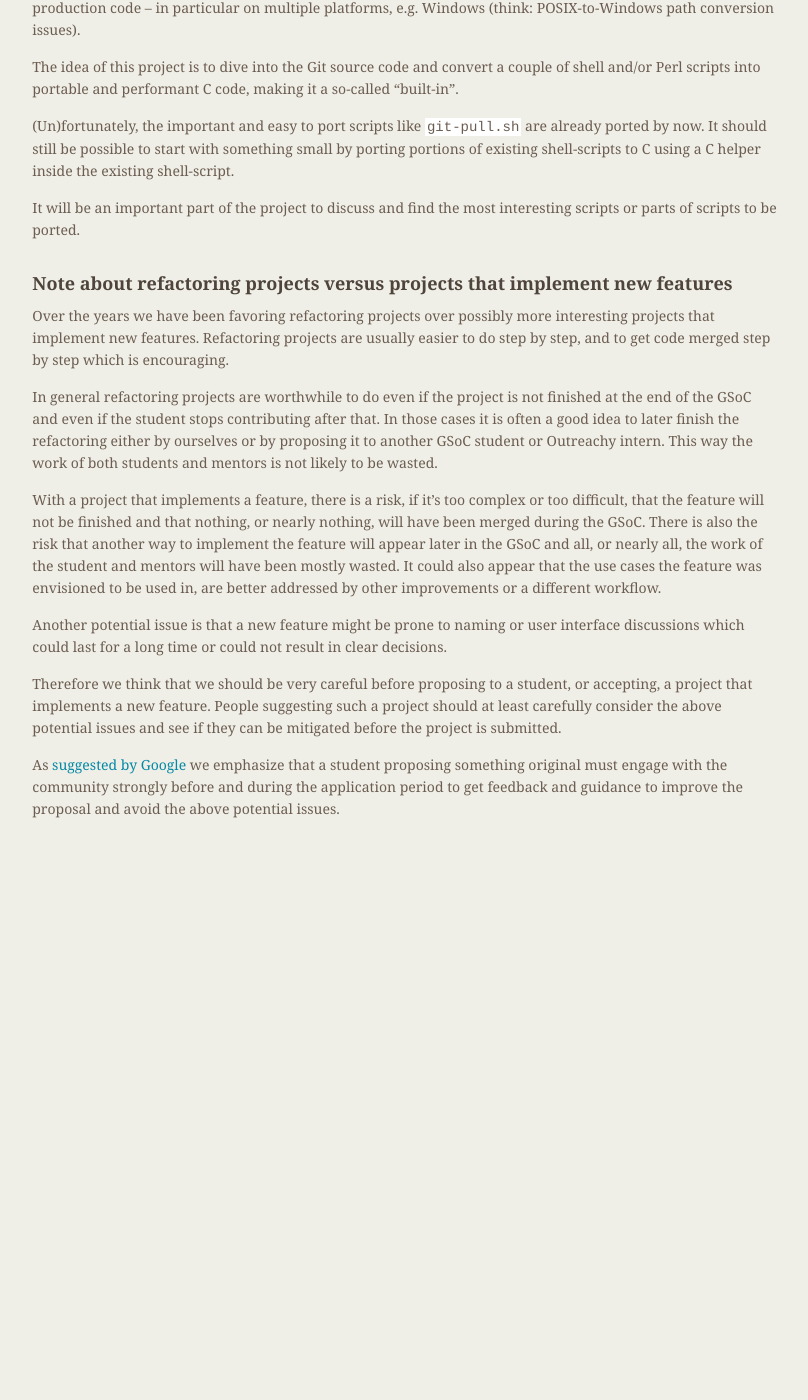
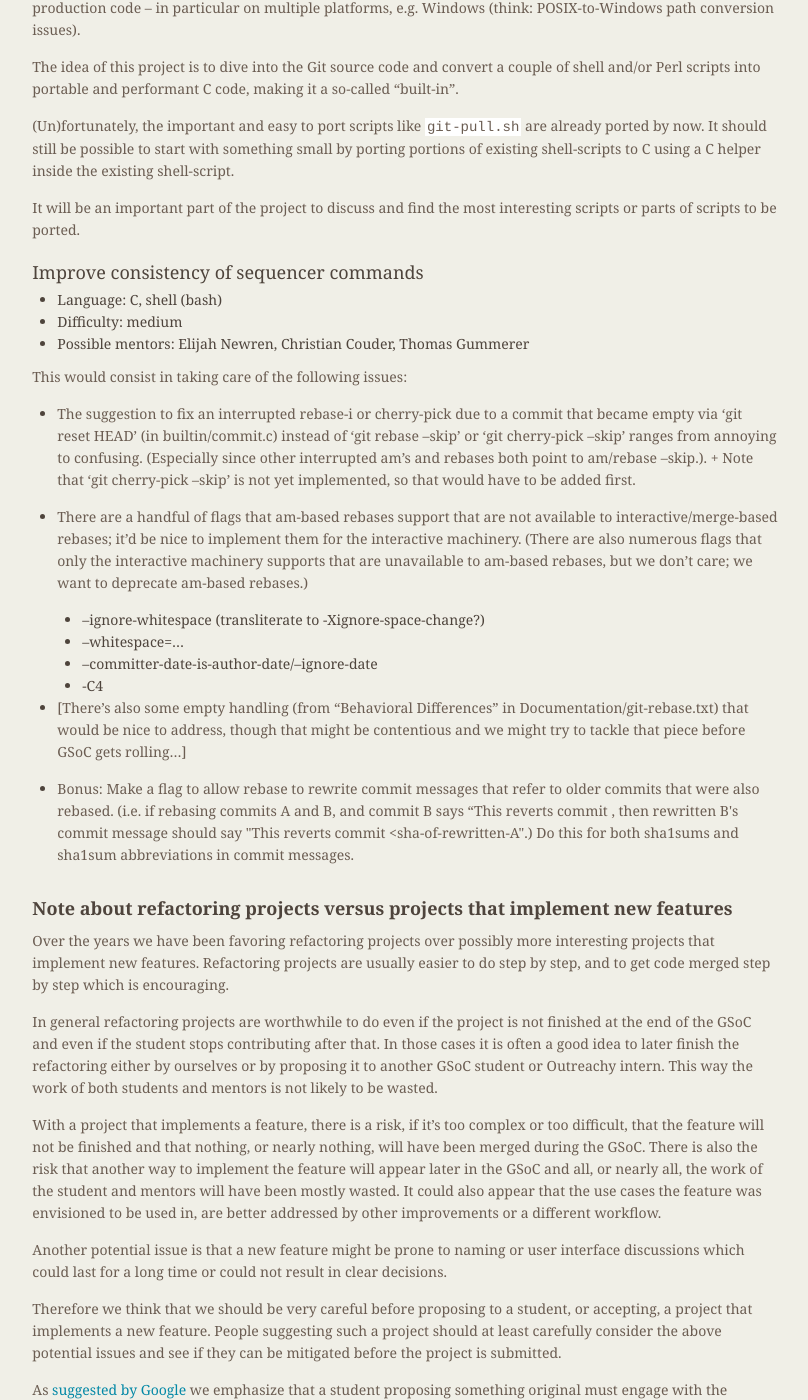
Before and after one commit to git/git.github.io, a Jekyll site: the page built from SoC-2019-Ideas.md, in a window 1280 px wide and 1400 px high, scrolled down 2740 px. Shown: the whole window, without its empty margins (339-1147 px from the left). Built offline with Jekyll 4.4.1, drawn with Linux system fonts in a browser that asks for light colours; before the commit the page ends 3575 px from its top, so only the background shows below that.

Commit message:
SoC-2019-Ideas: add sequencer related idea

```diff
--- a/SoC-2019-Ideas.md
+++ b/SoC-2019-Ideas.md
@@ -195,6 +195,47 @@ shell-scripts to C using a C helper inside the existing shell-script.
 It will be an important part of the project to discuss and find the
 most interesting scripts or parts of scripts to be ported.
 
+### Improve consistency of sequencer commands
+
+ - Language: C, shell (bash)
+ - Difficulty: medium
+ - Possible mentors: Elijah Newren, Christian Couder, Thomas Gummerer
+
+This would consist in taking care of the following issues:
+
+* The suggestion to fix an interrupted rebase-i or cherry-pick due to
+  a commit that became empty via 'git reset HEAD' (in
+  builtin/commit.c) instead of 'git rebase --skip' or 'git cherry-pick
+  --skip' ranges from annoying to confusing.  (Especially since other
+  interrupted am's and rebases both point to am/rebase --skip.).
++
+Note that 'git cherry-pick --skip' is not yet implemented, so that
+would have to be added first.
+
+* There are a handful of flags that am-based rebases support that are
+  not available to interactive/merge-based rebases; it'd be nice to
+  implement them for the interactive machinery.  (There are also
+  numerous flags that only the interactive machinery supports that are
+  unavailable to am-based rebases, but we don't care; we want to
+  deprecate am-based rebases.)
+
+  * --ignore-whitespace (transliterate to -Xignore-space-change?)
+  * --whitespace=...
+  * --committer-date-is-author-date/--ignore-date
+  * -C4
+
+* [There's also some empty handling (from "Behavioral Differences" in
+  Documentation/git-rebase.txt) that would be nice to address, though
+  that might be contentious and we might try to tackle that piece
+  before GSoC gets rolling...]
+
+* Bonus: Make a flag to allow rebase to rewrite commit messages that
+  refer to older commits that were also rebased.  (i.e. if rebasing
+  commits A and B, and commit B says "This reverts commit <sha-of-A>,
+  then rewritten B's commit message should say "This reverts commit
+  <sha-of-rewritten-A".)  Do this for both sha1sums and sha1sum
+  abbreviations in commit messages.
+
 ## Note about refactoring projects versus projects that implement new features
 
 Over the years we have been favoring refactoring projects over
```
